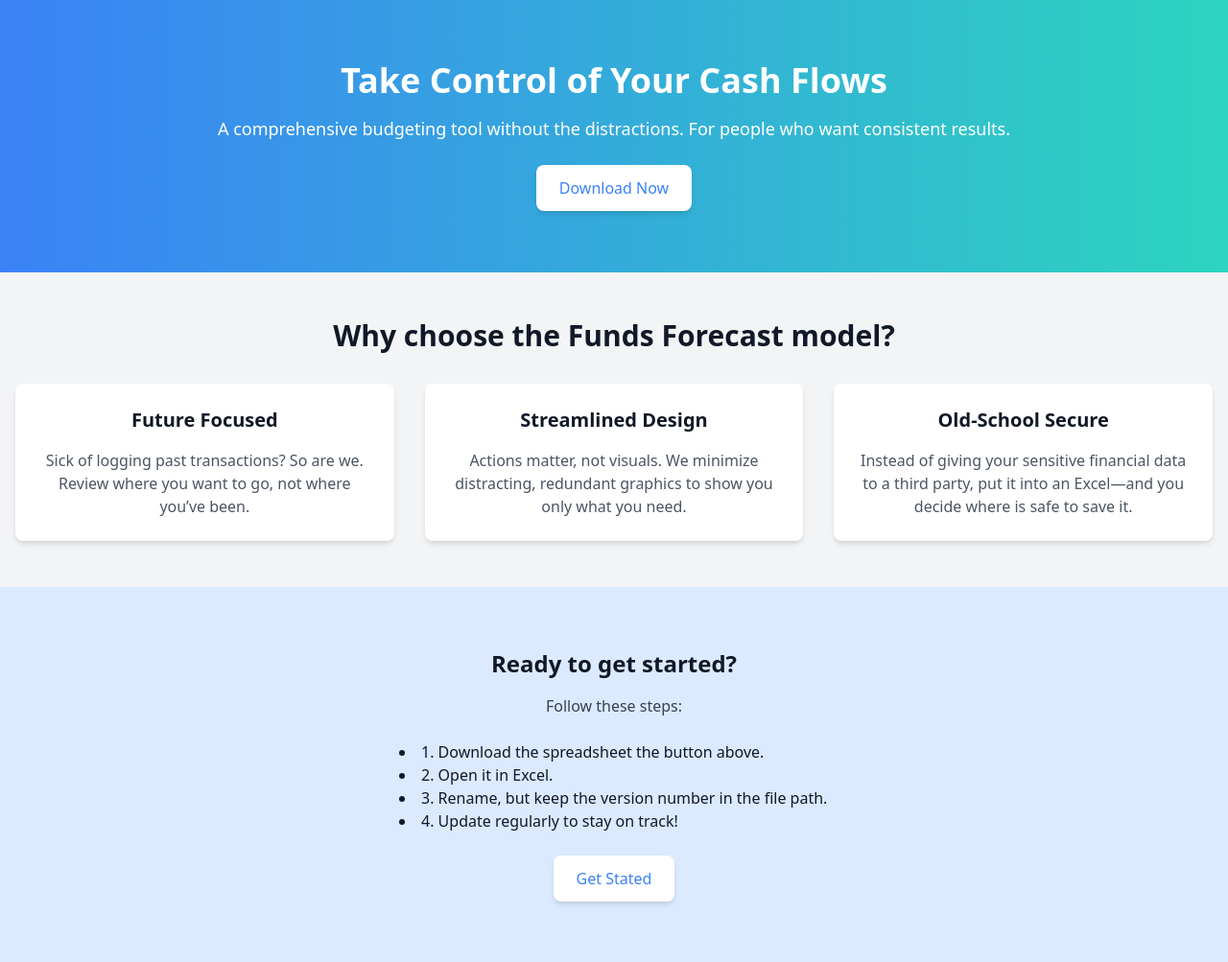
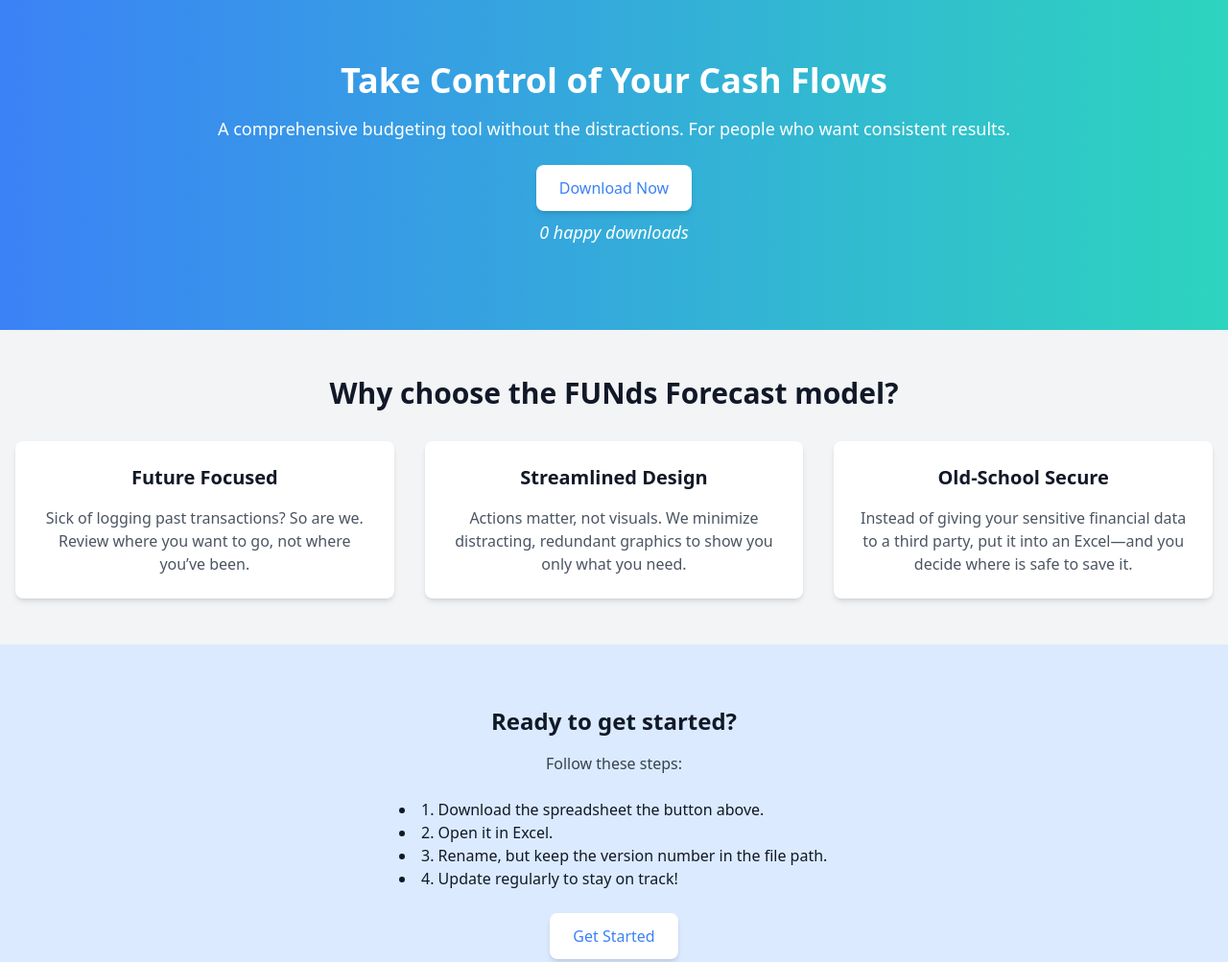
Before and after one commit to jrenn3/personal_finance, a website built with Vite: page index.html in a window 1280 px wide. Shown: the top 1003 px of the page at 96% size. Built offline with nearby package versions, Linux system fonts and the light colour scheme; some packages are replaced by stand-ins of ours; no server answers; the database is empty.

Commit message:
add download count

```diff
--- a/index.html
+++ b/index.html
@@ -16,14 +16,15 @@
             <div class="container mx-auto px-4">
                 <h1 class="text-4xl font-bold mb-4">Take Control of Your Cash Flows</h1>
                 <p class="text-lg mb-6">A comprehensive budgeting tool without the distractions. For people who want consistent results.</p>
-                <button class="showModalBtn bg-white text-blue-500 px-6 py-3 rounded-lg shadow-md hover:bg-gray-100">Download Now</button>
+                <button class="showModalBtn bg-white text-blue-500 px-6 py-3 rounded-lg shadow-md hover:bg-gray-100  mb-2">Download Now</button>
+                <p class="text-lg mb-6 italic" id="downloadCount">_ happy downloads</p>
             </div>
         </section>
 
         <!-- Features Section -->
         <section class="py-12 bg-gray-100">
             <div class="container mx-auto px-4">
-                <h2 class="text-3xl font-bold text-center mb-8">Why choose the Funds Forecast model?</h2>
+                <h2 class="text-3xl font-bold text-center mb-8">Why choose the FUNds Forecast model?</h2>
                 <div class="grid grid-cols-1 md:grid-cols-3 gap-8">
                     <div class="p-6 bg-white rounded-lg shadow-md text-center">
                         <h3 class="text-xl font-bold mb-4">Future Focused</h3>
@@ -52,7 +53,7 @@
                     <li>3. Rename, but keep the version number in the file path.</li>
                     <li>4. Update regularly to stay on track!</li>
                 </ul>
-                <button class="showModalBtn bg-white text-blue-500 px-6 py-3 rounded-lg shadow-md hover:bg-gray-100">Get Stated</button>
+                <button class="showModalBtn bg-white text-blue-500 px-6 py-3 rounded-lg shadow-md hover:bg-gray-100">Get Started</button>
             </div>
         </section>
 
--- a/src/main.js
+++ b/src/main.js
@@ -1,7 +1,7 @@
 import './styles/styles.css'; //ensures Vite bundles Tailwind CSS styles
 
 import database from './firebase';
-import { ref, push } from 'firebase/database';
+import { ref, push, onValue } from 'firebase/database';
 
 document.addEventListener('DOMContentLoaded', () => {
     const modal = document.getElementById('userModal');
@@ -53,3 +53,14 @@
         });
     });
 });
+
+document.addEventListener('DOMContentLoaded', () => {
+    const downloadCountElement = document.getElementById('downloadCount');
+    const downloadsRef = ref(database, 'downloads');
+
+    // Listen for changes to the downloads node
+    onValue(downloadsRef, (snapshot) => {
+        const totalDownloads = snapshot.exists() ? snapshot.size : 0; // Get the count of child nodes
+        downloadCountElement.textContent = `${totalDownloads} happy downloads`; // Update the count with text
+    });
+});
```
Also changed, not shown: dist/assets/index-BY9o0pb2.js (added), dist/assets/index-CxfL0KYq.js (deleted), dist/assets/index-DH_5qQEa.css (deleted), dist/assets/index-GiaNPLo_.css (added), dist/index.html.
